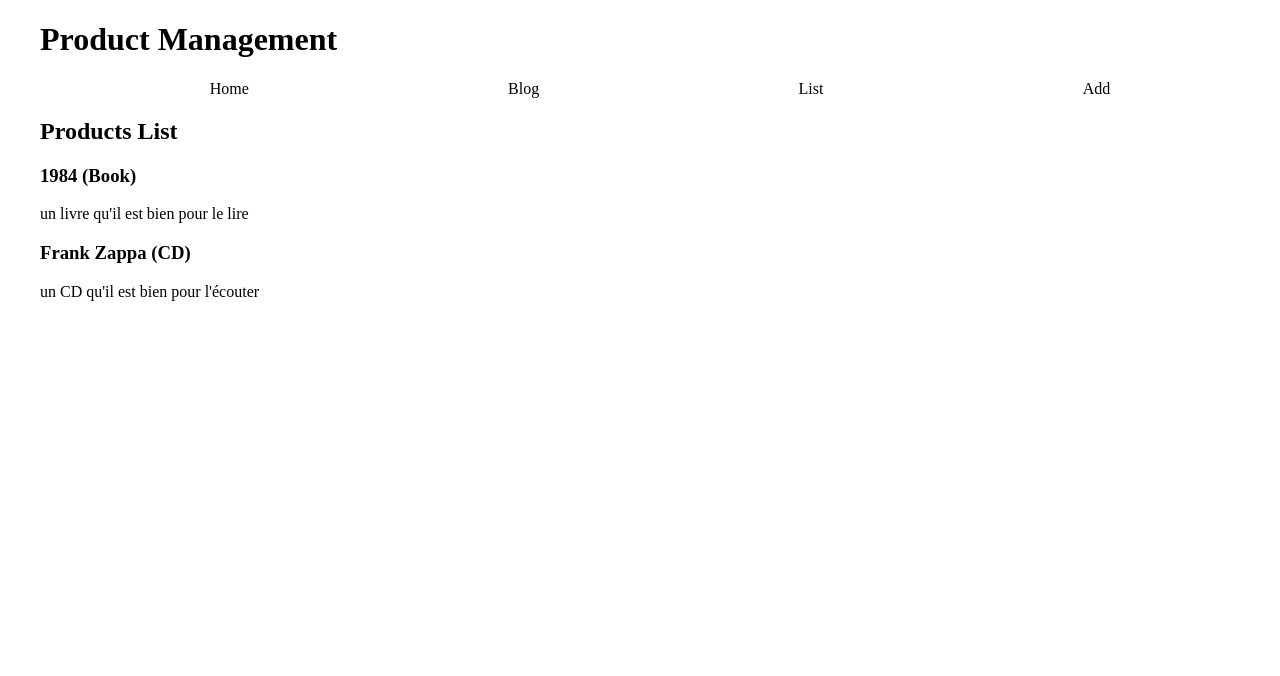
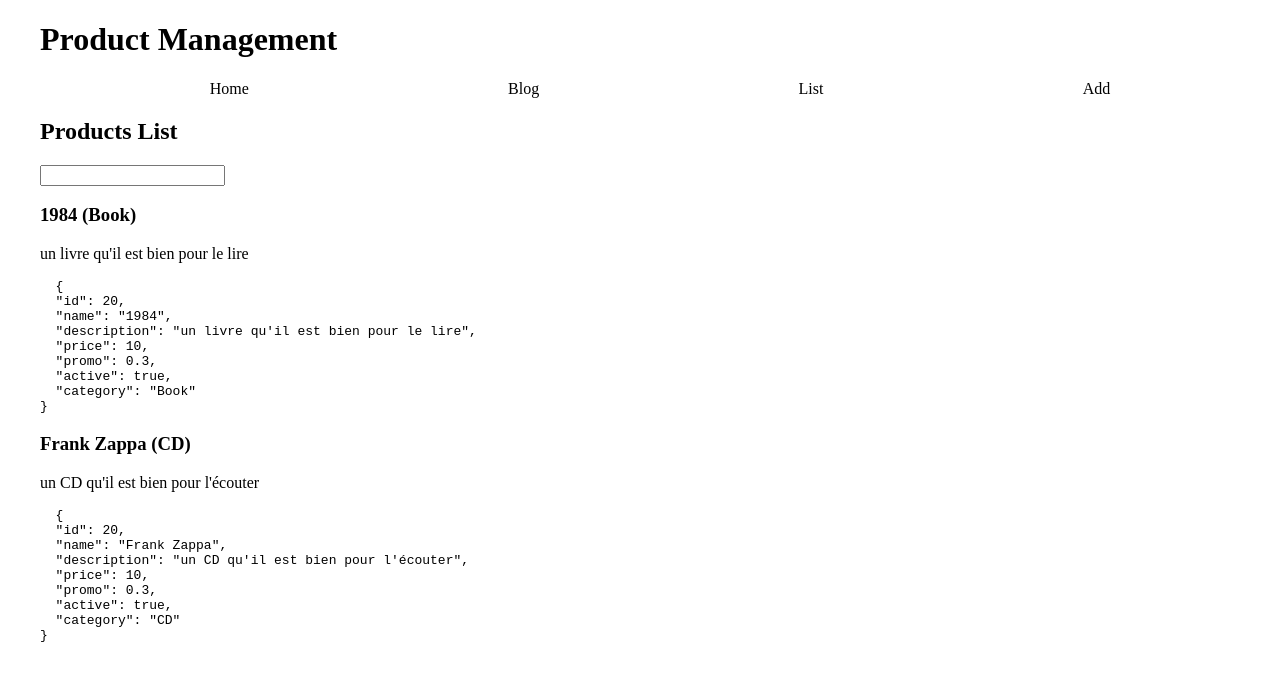
Before and after one commit to Spiff77/ecommercemay, an Angular app: page / in a window 1280 px wide. Shown: the top 676 px of the page. Built offline with nearby package versions, Linux system fonts and the light colour scheme.

Commit message:
ngFor+ngIf+Filter

```diff
--- a/src/app/product-list/product-list.component.html
+++ b/src/app/product-list/product-list.component.html
@@ -1,4 +1,5 @@
 <h2>Products List</h2>
-<div [hidden]="!selectedProduct"> <span (click)="selectedProduct = undefined">[X]</span> Vous avez selectionné: {{selectedProduct?.name}} ({{selectedProduct?.category}})</div>
-<app-product (evtEmit)="receiveDataFromChild($event)" [product]="product1"></app-product>
-<app-product (evtEmit)="receiveDataFromChild($event)" [product]="product2"></app-product>
+<input type="text" (input)="setFilterStr($event)">
+<div *ngIf="selectedProduct"> <span (click)="selectedProduct = undefined">[X]</span> Vous avez selectionné: {{selectedProduct?.name}} ({{selectedProduct?.category}})</div>
+<div *ngIf="getProductsFiltered().length == 0">La liste est vide</div>
+<app-product *ngFor="let prod of getProductsFiltered()" (evtEmit)="receiveDataFromChild($event)" [product]="prod"></app-product>
--- a/src/app/product-list/product-list.component.ts
+++ b/src/app/product-list/product-list.component.ts
@@ -1,4 +1,4 @@
-import { Component } from '@angular/core';
+import {AfterContentChecked, AfterContentInit, AfterViewInit, Component, OnInit} from '@angular/core';
 import {Product} from '../model/product.model';
 
 @Component({
@@ -8,9 +8,15 @@ import {Product} from '../model/product.model';
 })
 export class ProductListComponent {
 
+  constructor() {
+    console.log("Constructor")
+  }
+
   selectedProduct: Product | undefined
+  filterStr = '';
 
-  product1: Product = {
+  products: Product[] = [
+    {
       id: 20,
       name: '1984',
       description: 'un livre qu\'il est bien pour le lire',
@@ -18,8 +24,7 @@ export class ProductListComponent {
       promo: .3,
       active: true,
       category: 'Book',
-  }
-  product2: Product = {
+    }, {
       id: 20,
       name: 'Frank Zappa',
       description: 'un CD qu\'il est bien pour l\'écouter',
@@ -28,8 +33,19 @@ export class ProductListComponent {
       active: true,
       category: 'CD',
     }
+  ]
+
   receiveDataFromChild(p: Product){
     this.selectedProduct = p
   }
 
+  setFilterStr(evt: Event) {
+    this.filterStr = (evt.target as HTMLInputElement).value;
+    console.log(this.filterStr)
   }
+
+  getProductsFiltered(): Product[] {
+    return this.products.filter(p => p.name.toLowerCase().includes(this.filterStr.toLowerCase()))
+  }
+
+}
--- a/src/app/product/product.component.html
+++ b/src/app/product/product.component.html
@@ -1,2 +1,7 @@
 <h3>{{product?.name}} ({{product?.category}})</h3>
 <p>{{product?.description}}</p>
+
+
+<pre>
+  {{product | json}}
+</pre>
```
Lines whose indentation alone changed are shown as unchanged.
